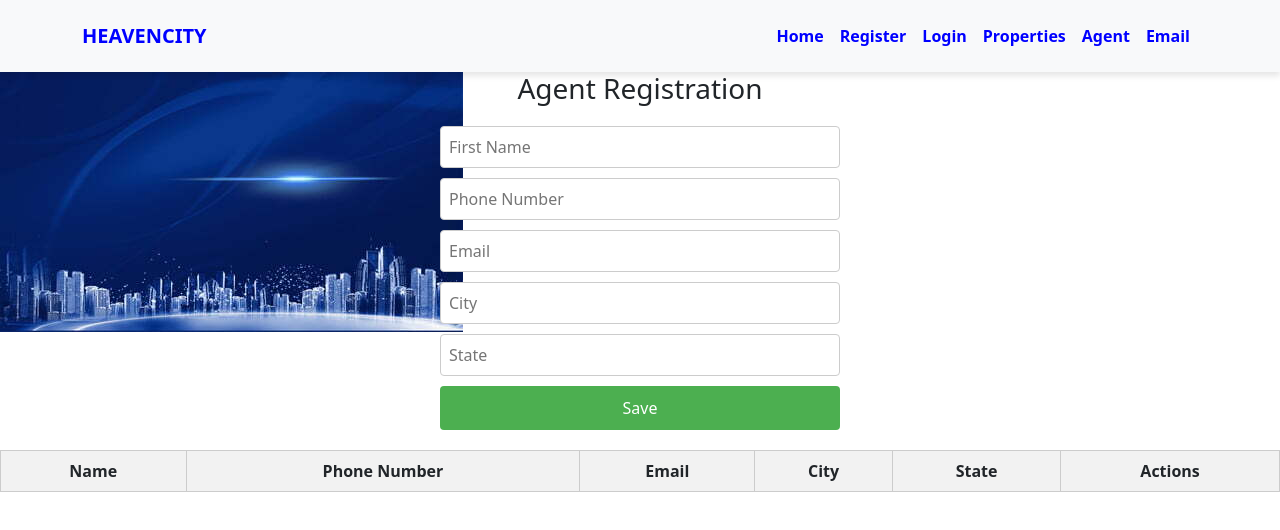
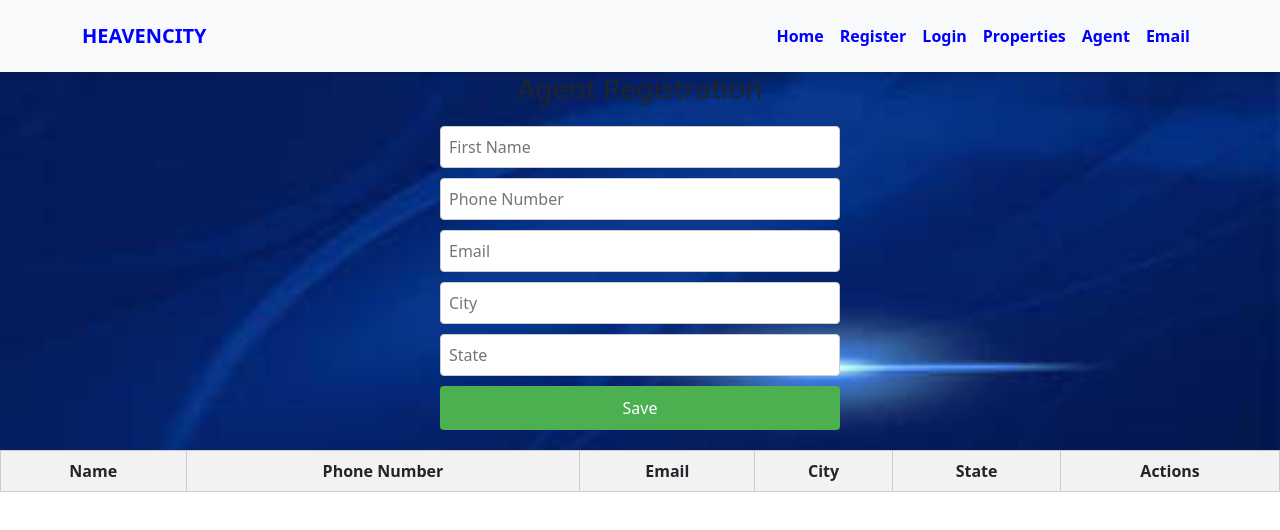
Before and after one commit to Markret-Ruba/project-frontend, a React (Vite) app: page /agent in a window 1280 px wide. Shown: the top 530 px of the page. Built offline with nearby package versions, Linux system fonts and the light colour scheme.

Commit message:
Update App.css

```diff
--- a/src/App.css
+++ b/src/App.css
@@ -2,5 +2,5 @@
 text-align: center;
   background-image:url('image/caps.jpg');
   background-repeat: no-repeat;
-  background-size: auto;
+  background-size: cover;
 }
```
